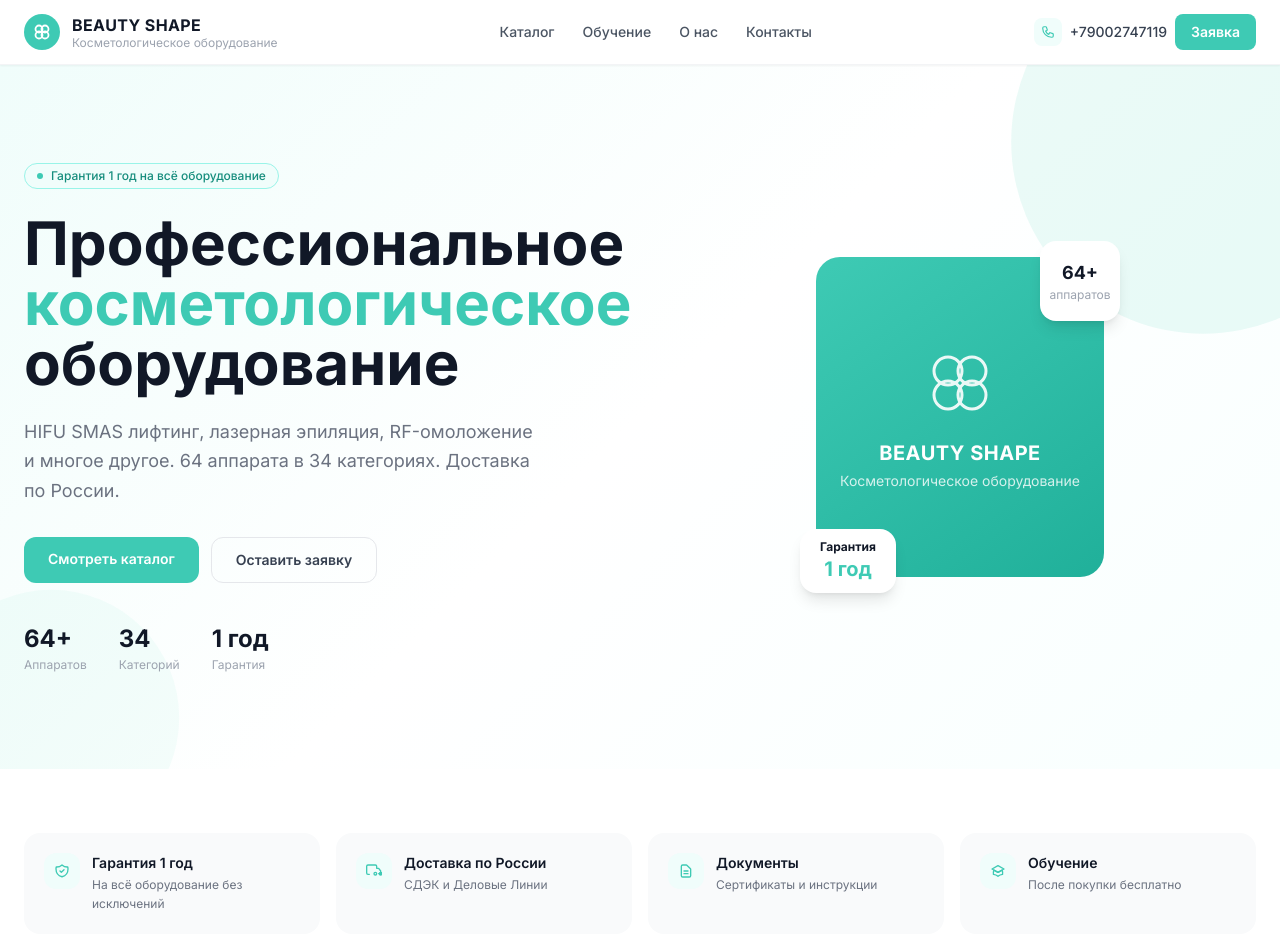
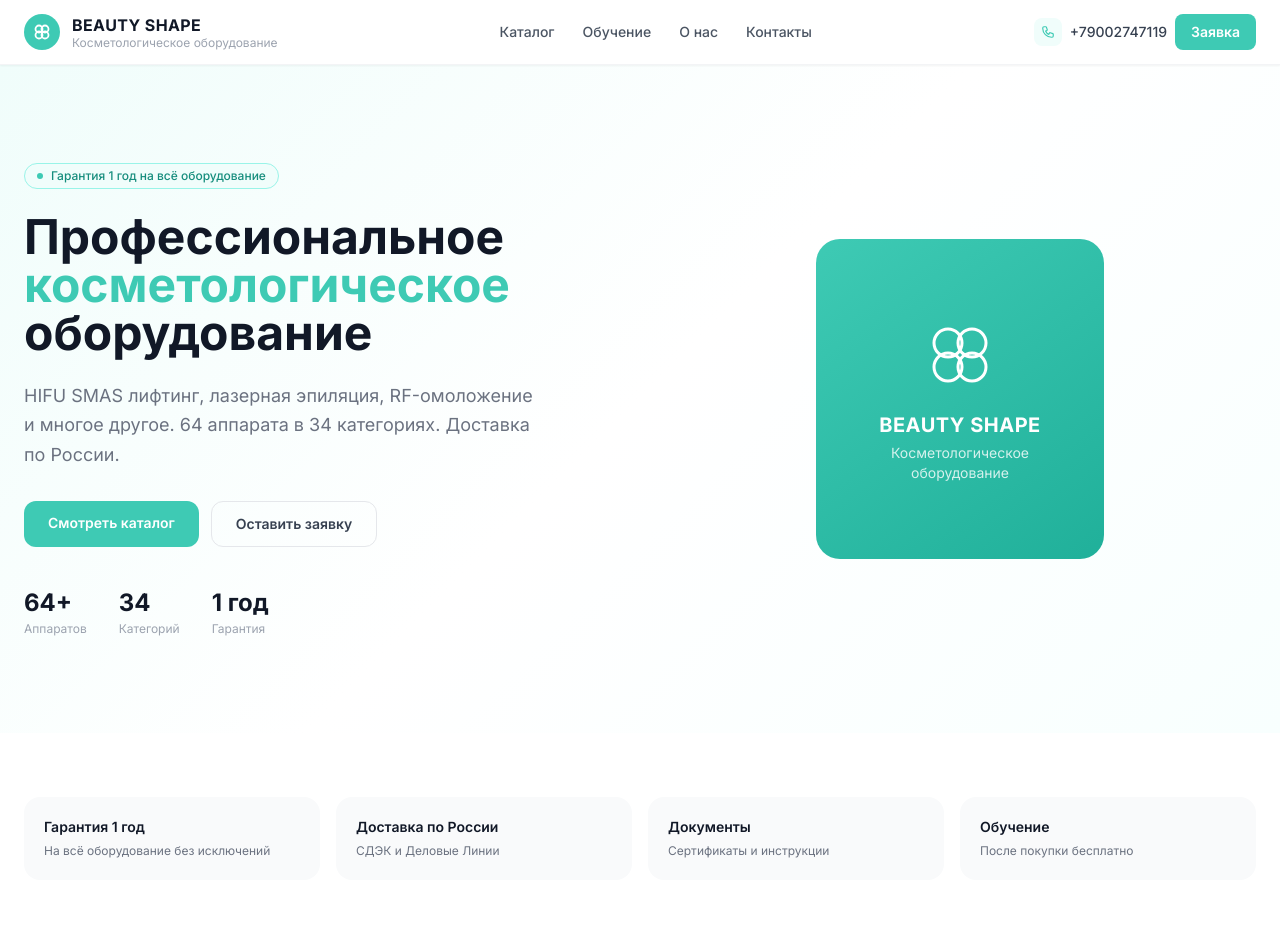
Before and after one commit to Khusrav-afk/Beauty-Shape, a Next.js app: page / in a window 1280 px wide. Shown: the top 945 px of the page. Built offline with nearby package versions, Linux system fonts and the light colour scheme.

Commit message:
Update page.js

```diff
--- a/app/page.js
+++ b/app/page.js
@@ -14,30 +14,26 @@
       <main>
 
         <section className="relative overflow-hidden" style={{background:'linear-gradient(135deg, #f0fdfb 0%, #ffffff 50%, #f8fffe 100%)'}}>
-          <div className="absolute inset-0 pointer-events-none">
-            <div className="absolute top-0 right-0 w-96 h-96 rounded-full opacity-10" style={{background:'#3ECAB4', transform:'translate(30%, -30%)'}}/>
-            <div className="absolute bottom-0 left-0 w-64 h-64 rounded-full opacity-5" style={{background:'#3ECAB4', transform:'translate(-30%, 30%)'}}/>
-          </div>
-          <div className="max-w-7xl mx-auto px-4 sm:px-6 py-16 md:py-24 relative">
+          <div className="max-w-7xl mx-auto px-4 sm:px-6 py-16 md:py-24">
             <div className="grid md:grid-cols-2 gap-12 items-center">
               <div>
                 <div className="inline-flex items-center gap-2 px-3 py-1 rounded-full text-xs font-medium mb-6" style={{background:'#f0fdfb', color:'#168d7d', border:'1px solid #99f4e8'}}>
                   <span className="w-1.5 h-1.5 rounded-full" style={{background:'#3ECAB4'}}/>
                   Гарантия 1 год на всё оборудование
                 </div>
-                <h1 className="text-4xl md:text-5xl lg:text-6xl font-bold leading-tight text-gray-900 mb-6">
-                  Профессиональное<br/>
-                  <span style={{color:'#3ECAB4'}}>косметологическое</span><br/>
+                <h1 className="text-4xl md:text-5xl font-bold leading-tight text-gray-900 mb-6">
+                  Профессиональное{' '}
+                  <span style={{color:'#3ECAB4'}}>косметологическое</span>{' '}
                   оборудование
                 </h1>
                 <p className="text-lg text-gray-500 mb-8 leading-relaxed max-w-lg">
                   HIFU SMAS лифтинг, лазерная эпиляция, RF-омоложение и многое другое. 64 аппарата в 34 категориях. Доставка по России.
                 </p>
                 <div className="flex flex-wrap gap-3">
-                  <Link href="/catalog" className="px-6 py-3 rounded-xl text-white font-semibold text-sm transition-all duration-200 hover:opacity-90 hover:shadow-lg hover:-translate-y-0.5" style={{background:'#3ECAB4'}}>
+                  <Link href="/catalog" className="px-6 py-3 rounded-xl text-white font-semibold text-sm hover:opacity-90 transition-opacity" style={{background:'#3ECAB4'}}>
                     Смотреть каталог
                   </Link>
-                  <Link href="/contacts" className="px-6 py-3 rounded-xl font-semibold text-sm transition-all duration-200 hover:bg-gray-50 border border-gray-200 text-gray-700">
+                  <Link href="/contacts" className="px-6 py-3 rounded-xl font-semibold text-sm border border-gray-200 text-gray-700 hover:bg-gray-50 transition-colors">
                     Оставить заявку
                   </Link>
                 </div>
@@ -51,10 +47,9 @@
                 </div>
               </div>
               <div className="hidden md:flex items-center justify-center">
-                <div className="relative">
                 <div className="w-72 h-80 rounded-3xl flex items-center justify-center" style={{background:'linear-gradient(145deg, #3ECAB4, #20b09a)'}}>
-                    <div className="text-center text-white">
-                      <svg width="80" height="80" viewBox="0 0 80 80" fill="none" className="mx-auto mb-4 opacity-90">
+                  <div className="text-center text-white p-8">
+                    <svg width="80" height="80" viewBox="0 0 80 80" fill="none" className="mx-auto mb-4">
                       <circle cx="28" cy="28" r="14" stroke="white" strokeWidth="3"/>
                       <circle cx="52" cy="28" r="14" stroke="white" strokeWidth="3"/>
                       <circle cx="28" cy="52" r="14" stroke="white" strokeWidth="3"/>
@@ -62,19 +57,6 @@
                     </svg>
                     <p className="font-bold text-xl tracking-wide">BEAUTY SHAPE</p>
                     <p className="text-sm opacity-80 mt-1">Косметологическое оборудование</p>
-                    </div>
-                  </div>
-                  <div className="absolute -top-4 -right-4 w-20 h-20 rounded-2xl flex items-center justify-center shadow-lg bg-white">
-                    <div className="text-center">
-                      <div className="text-lg font-bold text-gray-900">64+</div>
-                      <div className="text-xs text-gray-400">аппаратов</div>
-                    </div>
-                  </div>
-                  <div className="absolute -bottom-4 -left-4 w-24 h-16 rounded-2xl flex items-center justify-center shadow-lg bg-white px-3">
-                    <div className="text-center">
-                      <div className="text-xs font-bold text-gray-900">Гарантия</div>
-                      <div className="text-xl font-bold" style={{color:'#3ECAB4'}}>1 год</div>
-                    </div>
                   </div>
                 </div>
               </div>
@@ -85,22 +67,14 @@
         <section className="max-w-7xl mx-auto px-4 sm:px-6 py-16">
           <div className="grid grid-cols-2 md:grid-cols-4 gap-4">
             {[
-              { icon:'shield', title:'Гарантия 1 год', desc:'На всё оборудование без исключений' },
-              { icon:'truck', title:'Доставка по России', desc:'СДЭК и Деловые Линии' },
-              { icon:'doc', title:'Документы', desc:'Сертификаты и инструкции' },
-              { icon:'grad', title:'Обучение', desc:'После покупки бесплатно' },
-            ].map(({ icon, title, desc }) => (
-              <div key={title} className="flex items-start gap-3 p-5 rounded-2xl bg-gray-50 hover:bg-teal-50 transition-colors group cursor-default">
-                <div className="w-9 h-9 rounded-xl flex items-center justify-center flex-shrink-0" style={{background:'#f0fdfb'}}>
-                  {icon === 'shield' && <svg className="w-4 h-4" style={{color:'#3ECAB4'}} fill="none" stroke="currentColor" viewBox="0 0 24 24"><path strokeLinecap="round" strokeLinejoin="round" strokeWidth={2} d="M9 12l2 2 4-4m5.618-4.016A11.955 11.955 0 0112 2.944a11.955 11.955 0 01-8.618 3.04A12.02 12.02 0 003 9c0 5.591 3.824 10.29 9 11.622 5.176-1.332 9-6.03 9-11.622 0-1.042-.133-2.052-.382-3.016z"/></svg>}
-                  {icon === 'truck' && <svg className="w-4 h-4" style={{color:'#3ECAB4'}} fill="none" stroke="currentColor" viewBox="0 0 24 24"><path strokeLinecap="round" strokeLinejoin="round" strokeWidth={2} d="M5 17H3a2 2 0 01-2-2V5a2 2 0 012-2h11a2 2 0 012 2v3m0 0h3l3 4v4h-3m-3 0a2 2 0 11-4 0 2 2 0 014 0zm8 0a2 2 0 11-4 0 2 2 0 014 0z"/></svg>}
-                  {icon === 'doc' && <svg className="w-4 h-4" style={{color:'#3ECAB4'}} fill="none" stroke="currentColor" viewBox="0 0 24 24"><path strokeLinecap="round" strokeLinejoin="round" strokeWidth={2} d="M9 12h6m-6 4h6m2 5H7a2 2 0 01-2-2V5a2 2 0 012-2h5.586a1 1 0 01.707.293l5.414 5.414a1 1 0 01.293.707V19a2 2 0 01-2 2z"/></svg>}
-                  {icon === 'grad' && <svg className="w-4 h-4" style={{color:'#3ECAB4'}} fill="none" stroke="currentColor" viewBox="0 0 24 24"><path strokeLinecap="round" strokeLinejoin="round" strokeWidth={2} d="M12 14l9-5-9-5-9 5 9 5z"/><path strokeLinecap="round" strokeLinejoin="round" strokeWidth={2} d="M12 14l6.16-3.422a12.083 12.083 0 01.665 6.479A11.952 11.952 0 0012 20.055a11.952 11.952 0 00-6.824-2.998 12.078 12.078 0 01.665-6.479L12 14z"/></svg>}
-                </div>
-                <div>
-                  <div className="font-semibold text-sm text-gray-900 group-hover:text-teal-700 transition-colors">{title}</div>
-                  <div className="text-xs text-gray-500 mt-0.5 leading-relaxed">{desc}</div>
-                </div>
+              { title:'Гарантия 1 год', desc:'На всё оборудование без исключений' },
+              { title:'Доставка по России', desc:'СДЭК и Деловые Линии' },
+              { title:'Документы', desc:'Сертификаты и инструкции' },
+              { title:'Обучение', desc:'После покупки бесплатно' },
+            ].map(({ title, desc }) => (
+              <div key={title} className="p-5 rounded-2xl bg-gray-50 hover:bg-teal-50 transition-colors">
+                <div className="font-semibold text-sm text-gray-900 mb-1">{title}</div>
+                <div className="text-xs text-gray-500 leading-relaxed">{desc}</div>
               </div>
             ))}
           </div>
@@ -119,7 +93,7 @@
           <div className="grid grid-cols-2 sm:grid-cols-3 md:grid-cols-4 lg:grid-cols-5 gap-3">
             {categories.map((cat, i) => (
               <Link key={cat.slug} href={`/catalog/${cat.slug}`}
-                className="group p-4 rounded-2xl border border-gray-100 bg-white hover:border-teal-200 hover:shadow-md transition-all duration-200 hover:-translate-y-0.5">
+                className="group p-4 rounded-2xl border border-gray-100 bg-white hover:border-teal-200 hover:shadow-md transition-all duration-200">
                 <div className="w-9 h-9 rounded-xl flex items-center justify-center mb-3" style={{background: i % 2 === 0 ? '#f0fdfb' : '#fff8f0'}}>
                   <span className="text-lg">{['🔴','💜','🔵','⚡','🟢','🌿','💎','✨','🎯','🪡','📡','💆','🔄','🌊','❄️','💪','💧','🔊','⚡','🌟','🫧','🔬','🩱','🎯','⚡','💉','🫁','💡','💪','🌀','🔥','🔭','🎵','🩲'][i] || '⚡'}</span>
                 </div>
@@ -141,22 +115,25 @@
             </div>
             <div className="grid grid-cols-1 sm:grid-cols-2 lg:grid-cols-3 gap-5">
               {hits.map(product => (
-                <div key={product.id} className="bg-white rounded-2xl border border-gray-100 overflow-hidden hover:shadow-lg transition-all duration-200 hover:-translate-y-0.5 group">
+                <div key={product.id} className="bg-white rounded-2xl border border-gray-100 overflow-hidden hover:shadow-lg transition-all duration-200 group">
                   <div className="h-48 flex items-center justify-center relative" style={{background:'linear-gradient(135deg, #f0fdfb, #e6faf7)'}}>
                     {product.isHit && <span className="absolute top-3 left-3 px-2 py-0.5 text-xs font-semibold text-white rounded-full" style={{background:'#3ECAB4'}}>Хит</span>}
-                    {product.stock === 0 && <span className="absolute top-3 right-3 px-2 py-0.5 text-xs font-semibold bg-red-100 text-red-600 rounded-full">Нет в наличии</span>}
                     <div className="text-center text-gray-300">
-                      <svg width="48" height="48" viewBox="0 0 24 24" fill="none" stroke="currentColor" className="mx-auto mb-2 opacity-30"><rect x="3" y="3" width="18" height="18" rx="2" strokeWidth="1.5"/><circle cx="8.5" cy="8.5" r="1.5" strokeWidth="1.5"/><polyline points="21 15 16 10 5 21" strokeWidth="1.5"/></svg>
+                      <svg width="48" height="48" viewBox="0 0 24 24" fill="none" stroke="currentColor" className="mx-auto mb-2 opacity-30">
+                        <rect x="3" y="3" width="18" height="18" rx="2" strokeWidth="1.5"/>
+                        <circle cx="8.5" cy="8.5" r="1.5" strokeWidth="1.5"/>
+                        <polyline points="21 15 16 10 5 21" strokeWidth="1.5"/>
+                      </svg>
                       <p className="text-xs">Фото аппарата</p>
                     </div>
                   </div>
                   <div className="p-4">
-                    <h3 className="font-semibold text-gray-900 text-sm mb-2 leading-tight line-clamp-2 group-hover:text-teal-700 transition-colors">{product.name}</h3>
+                    <h3 className="font-semibold text-gray-900 text-sm mb-2 leading-tight line-clamp-2">{product.name}</h3>
                     <p className="text-xl font-bold text-gray-900 mb-3">{formatPrice(product.price, product.priceFrom)}</p>
                     <Link href={`/catalog/${product.categorySlug}/${product.slug}`}
-                      className="block w-full py-2.5 rounded-xl text-center text-sm font-semibold text-white transition-all duration-200 hover:opacity-90"
-                      style={{background: product.stock > 0 ? '#3ECAB4' : '#9CA3AF'}}>
-                      {product.stock > 0 ? 'Купить в 1 клик' : 'Нет в наличии'}
+                      className="block w-full py-2.5 rounded-xl text-center text-sm font-semibold text-white hover:opacity-90 transition-opacity"
+                      style={{background:'#3ECAB4'}}>
+                      Подробнее
                     </Link>
                   </div>
                 </div>
@@ -178,7 +155,7 @@
               { n:'04', title:'Получаете аппарат', desc:'Доставка по России + бесплатное обучение.' },
             ].map(({ n, title, desc }) => (
               <div key={n} className="text-center p-6 rounded-2xl bg-gray-50 hover:bg-teal-50 transition-colors group">
-                <div className="w-12 h-12 rounded-full text-white font-bold text-lg flex items-center justify-center mx-auto mb-4 transition-transform group-hover:scale-110" style={{background:'#3ECAB4'}}>{n}</div>
+                <div className="w-12 h-12 rounded-full text-white font-bold text-lg flex items-center justify-center mx-auto mb-4" style={{background:'#3ECAB4'}}>{n}</div>
                 <h3 className="font-semibold text-gray-900 mb-2">{title}</h3>
                 <p className="text-sm text-gray-500 leading-relaxed">{desc}</p>
               </div>
@@ -187,13 +164,12 @@
         </section>
 
         <section className="mx-4 sm:mx-6 lg:mx-auto max-w-5xl mb-16 rounded-3xl overflow-hidden" style={{background:'linear-gradient(135deg, #3ECAB4, #168d7d)'}}>
-          <div className="px-8 py-12 md:py-16 text-center text-white">
-            <h2 className="text-3xl md:text-4xl font-bold mb-4">Нужна помощь с выбором?</h2>
-            <p className="text-teal-100 mb-8 text-lg max-w-xl mx-auto">Оставьте номер телефона — перезвоним и подберём оборудование</p>
+          <div className="px-8 py-12 text-center text-white">
+            <h2 className="text-3xl font-bold mb-4">Нужна помощь с выбором?</h2>
+            <p className="text-teal-100 mb-8 max-w-xl mx-auto">Оставьте заявку — перезвоним и подберём оборудование под ваши задачи</p>
             <Link href="/contacts" className="inline-block px-8 py-3 bg-white font-semibold text-sm rounded-xl hover:bg-gray-50 transition-colors" style={{color:'#168d7d'}}>
               Оставить заявку
             </Link>
-            <p className="text-teal-200 text-xs mt-4">Перезвоним в течение 30 минут в рабочее время</p>
           </div>
         </section>
 
```
Lines whose indentation alone changed are shown as unchanged.
